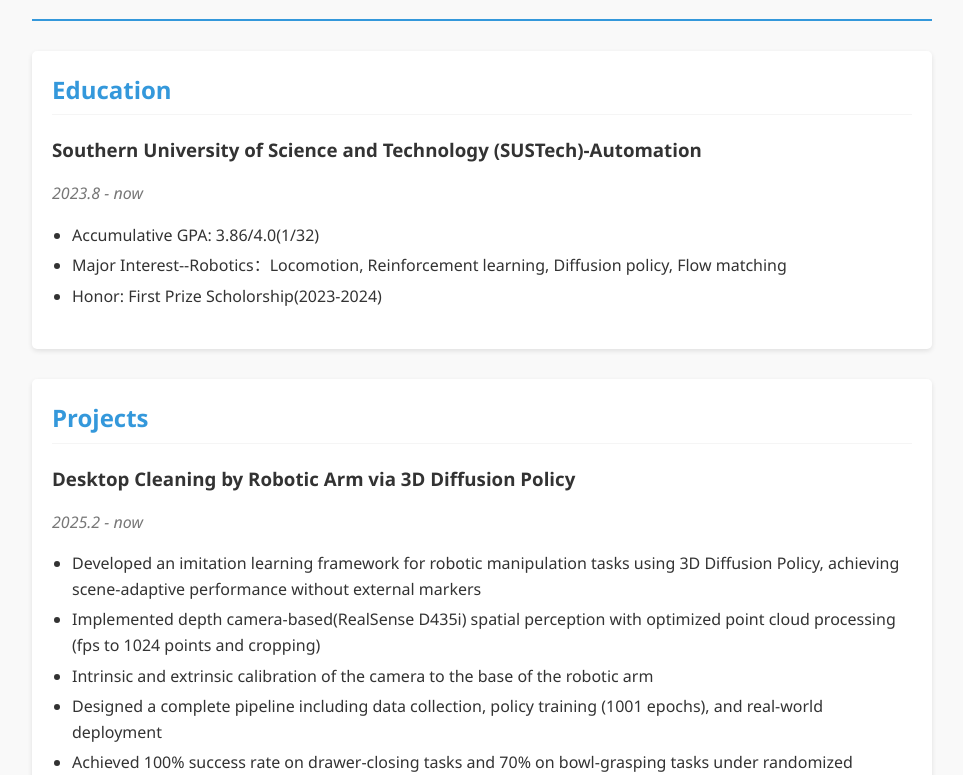
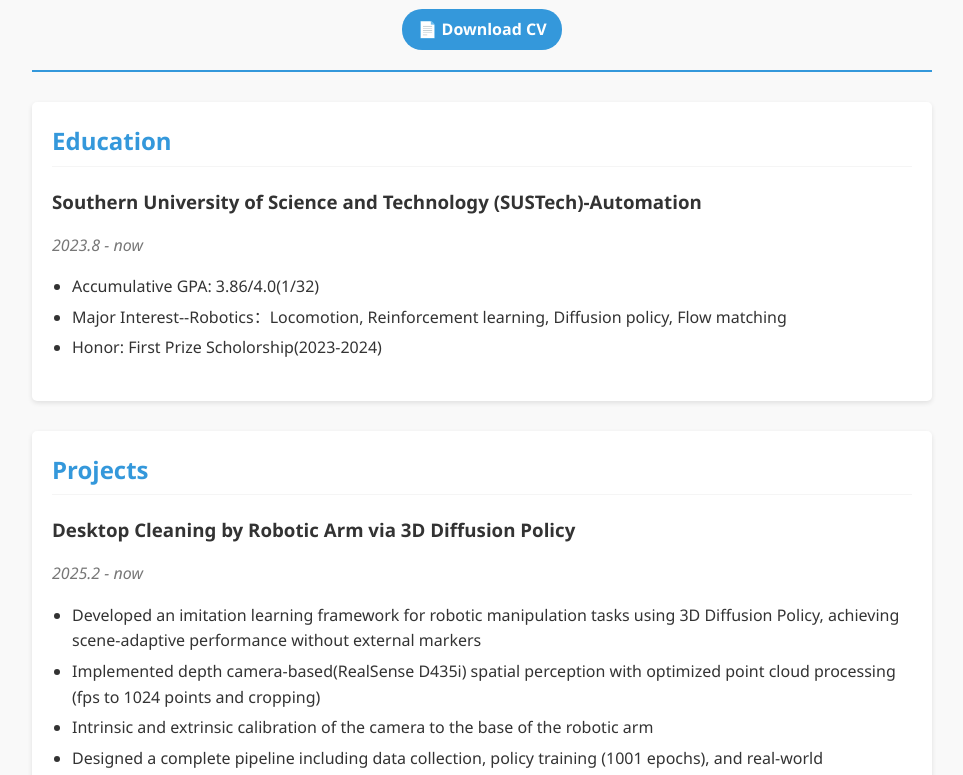
Before and after one commit to 24zen0/24zen0.github.io, a plain HTML site: page index.html in a window 1280 px wide. Shown: the part 187-962 px from the top of the page, without its empty margins (158-1121 px from the left). Drawn offline with Linux system fonts and the light colour scheme.

Commit message:
added cv

```diff
--- a/index.html
+++ b/index.html
@@ -148,6 +148,22 @@
                 grid-template-columns: 1fr;
             }
         }
+        .download-btn {
+            display: inline-block;
+            background-color: var(--primary-color);
+            color: white;
+            padding: 8px 15px;
+            border-radius: 20px;
+            text-decoration: none;
+            font-weight: bold;
+            transition: background-color 0.3s;
+            margin-top: 10px;
+        }
+
+        .download-btn:hover {
+            background-color: var(--secondary-color);
+        }
+
     </style>
     <link rel="stylesheet" href="https://cdnjs.cloudflare.com/ajax/libs/font-awesome/5.15.3/css/all.min.css">
 </head>
@@ -173,6 +189,7 @@
                 <span>Shenzhen</span>
             </div>
         </div>
+        <a href="files/Yitao_Zeng_CV.pdf" download class="download-btn">📄 Download CV</a>
     </header>
 
     <section id="education">
```
Also changed, not shown: 2 other files.
